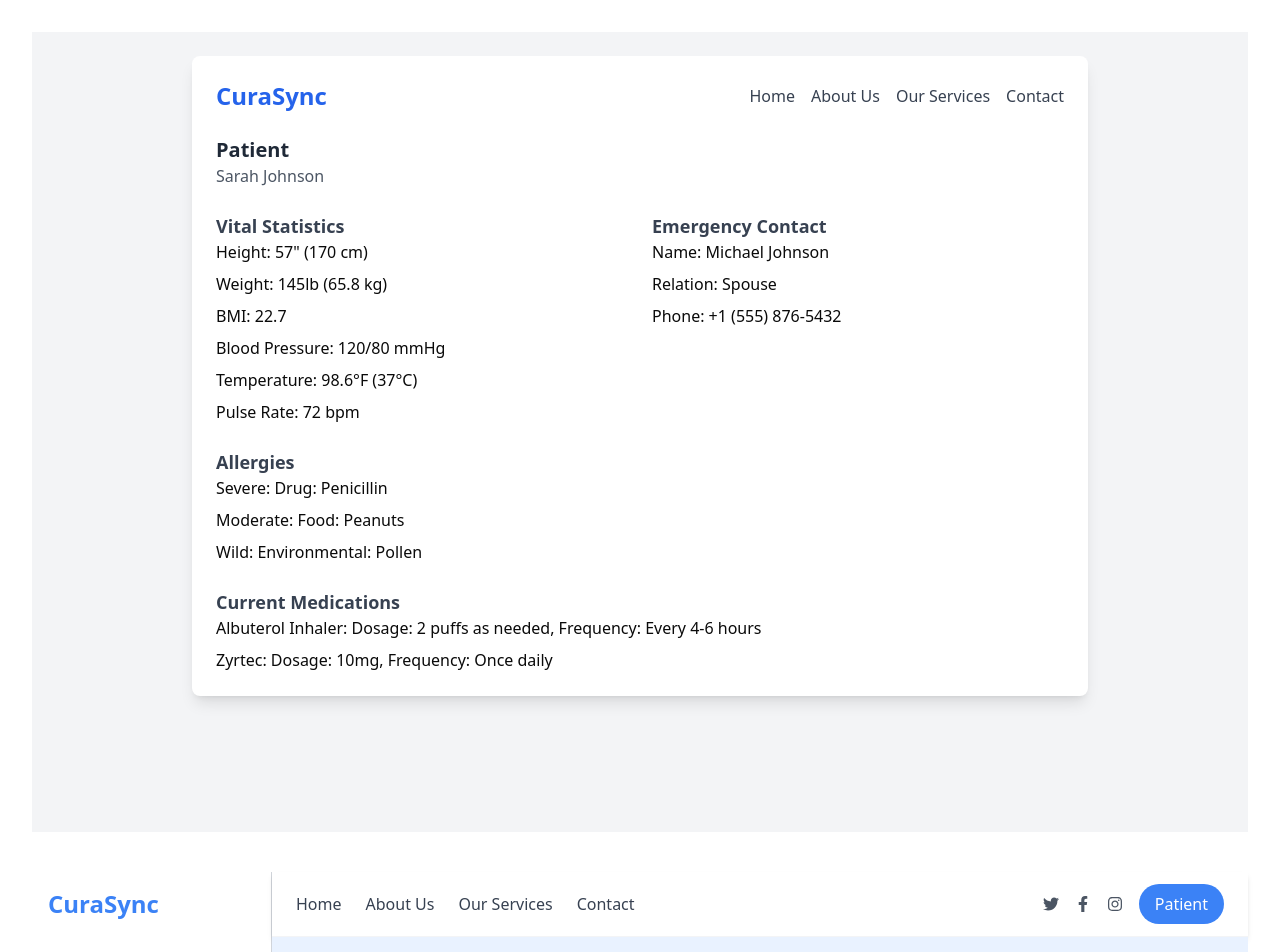
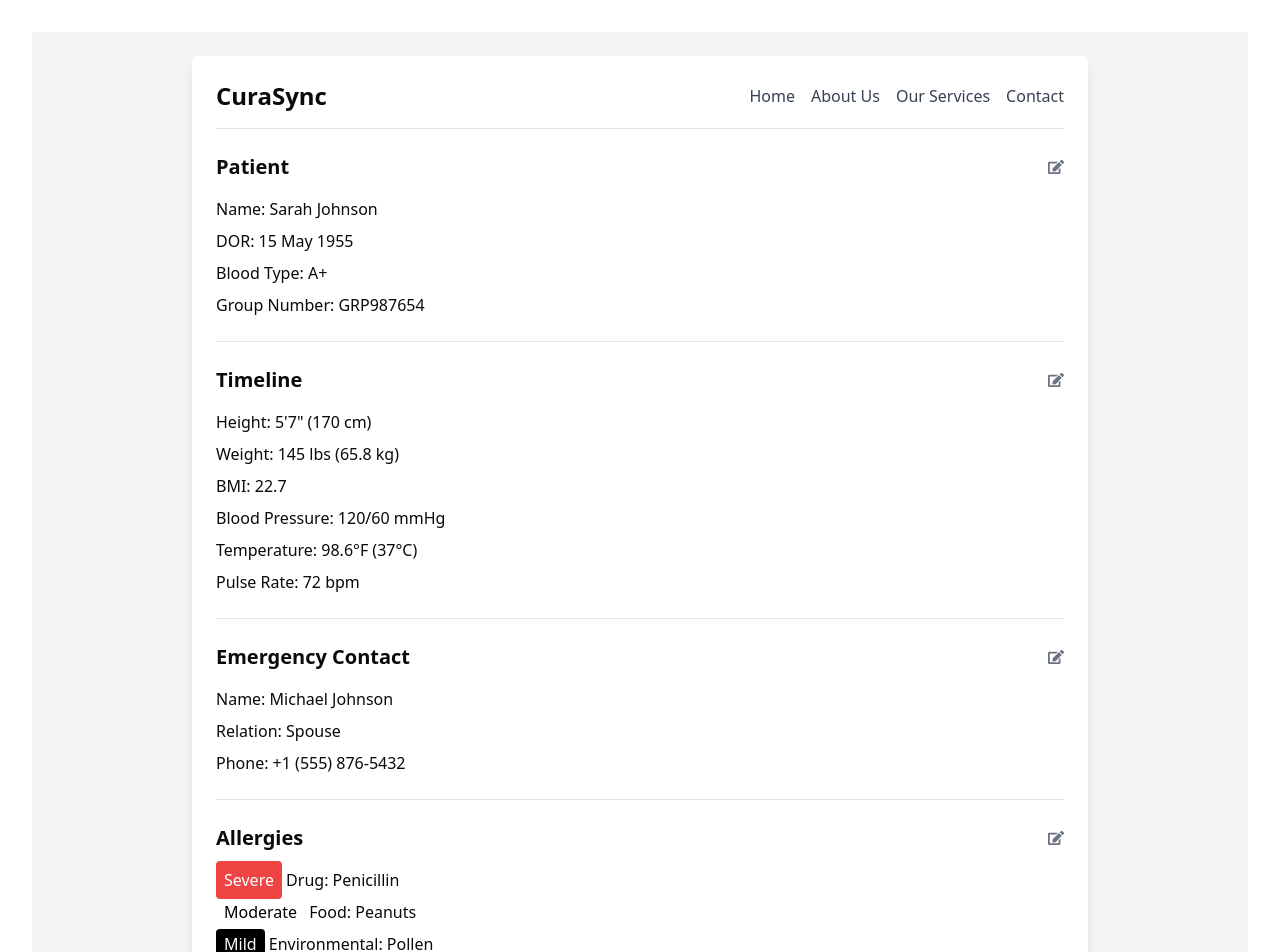
Before and after one commit to Sathmi0305/test-frontend, a Next.js app in the folder test-1.0-main/: page / in a window 1280 px wide. Shown: the top 952 px of the page. Built offline with nearby package versions, Linux system fonts and the light colour scheme.

Commit message:
changes in patient page

```diff
--- a/test-1.0-main/components/patient.tsx
+++ b/test-1.0-main/components/patient.tsx
@@ -1,61 +1,104 @@
 import React from 'react';
+import { FaEdit } from 'react-icons/fa'; // Import edit icon from react-icons
 
 const PatientDashboard: React.FC = () => {
   return (
-    <div className="min-h-screen bg-gray-100 p-6">
-      <div className="max-w-4xl mx-auto bg-white rounded-lg shadow-lg p-6">
-        <div className="flex justify-between items-center mb-6">
-          <h1 className="text-2xl font-bold text-blue-600">CuraSync</h1>
+    <div className="bg-gray-100 p-6 font-sans">
+      <div className="max-w-4xl mx-auto bg-white shadow-lg rounded-lg p-6">
+        {/* Header Section */}
+        <div className="flex justify-between items-center border-b pb-4">
+          <h1 className="text-2xl font-bold">CuraSync</h1>
           <nav className="space-x-4">
-            <a href="#" className="text-gray-700 hover:text-blue-600">Home</a>
-            <a href="#" className="text-gray-700 hover:text-blue-600">About Us</a>
-            <a href="#" className="text-gray-700 hover:text-blue-600">Our Services</a>
-            <a href="#" className="text-gray-700 hover:text-blue-600">Contact</a>
+            <a href="#" className="text-gray-700 hover:text-gray-900">Home</a>
+            <a href="#" className="text-gray-700 hover:text-gray-900">About Us</a>
+            <a href="#" className="text-gray-700 hover:text-gray-900">Our Services</a>
+            <a href="#" className="text-gray-700 hover:text-gray-900">Contact</a>
           </nav>
         </div>
 
-        <div className="mb-6">
-          <h2 className="text-xl font-semibold text-gray-800">Patient</h2>
-          <p className="text-gray-600">Sarah Johnson</p>
+        {/* Patient Information Section */}
+        <div className="mt-6">
+          <div className="flex justify-between items-center">
+            <h2 className="text-xl font-semibold">Patient</h2>
+            <FaEdit className="text-gray-500 cursor-pointer" />
+          </div>
+          <div className="mt-4 space-y-2">
+            <p><span className="font-medium">Name:</span> Sarah Johnson</p>
+            <p><span className="font-medium">DOR:</span> 15 May 1955</p>
+            <p><span className="font-medium">Blood Type:</span> A+</p>
+            <p><span className="font-medium">Group Number:</span> GRP987654</p>
+          </div>
         </div>
 
-        <div className="grid grid-cols-1 md:grid-cols-2 gap-6 mb-6">
-          <div>
-            <h3 className="text-lg font-semibold text-gray-700">Vital Statistics</h3>
-            <div className="space-y-2">
-              <p><span className="font-medium">Height:</span> 57" (170 cm)</p>
-              <p><span className="font-medium">Weight:</span> 145lb (65.8 kg)</p>
+        {/* Separation Line */}
+        <div className="border-t my-6"></div>
+
+        {/* Timeline Section */}
+        <div className="mt-6">
+          <div className="flex justify-between items-center">
+            <h2 className="text-xl font-semibold">Timeline</h2>
+            <FaEdit className="text-gray-500 cursor-pointer" />
+          </div>
+          <div className="mt-4 space-y-2">
+            <p><span className="font-medium">Height:</span> 5'7" (170 cm)</p>
+            <p><span className="font-medium">Weight:</span> 145 lbs (65.8 kg)</p>
             <p><span className="font-medium">BMI:</span> 22.7</p>
-              <p><span className="font-medium">Blood Pressure:</span> 120/80 mmHg</p>
+            <p><span className="font-medium">Blood Pressure:</span> 120/60 mmHg</p>
             <p><span className="font-medium">Temperature:</span> 98.6°F (37°C)</p>
             <p><span className="font-medium">Pulse Rate:</span> 72 bpm</p>
           </div>
         </div>
 
-          <div>
-            <h3 className="text-lg font-semibold text-gray-700">Emergency Contact</h3>
-            <div className="space-y-2">
+        {/* Separation Line */}
+        <div className="border-t my-6"></div>
+
+        {/* Emergency Contact Section */}
+        <div className="mt-6">
+          <div className="flex justify-between items-center">
+            <h2 className="text-xl font-semibold">Emergency Contact</h2>
+            <FaEdit className="text-gray-500 cursor-pointer" />
+          </div>
+          <div className="mt-4 space-y-2">
             <p><span className="font-medium">Name:</span> Michael Johnson</p>
             <p><span className="font-medium">Relation:</span> Spouse</p>
             <p><span className="font-medium">Phone:</span> +1 (555) 876-5432</p>
           </div>
         </div>
+
+        {/* Separation Line */}
+        <div className="border-t my-6"></div>
+
+        {/* Allergies Section */}
+        <div className="mt-6">
+          <div className="flex justify-between items-center">
+            <h2 className="text-xl font-semibold">Allergies</h2>
+            <FaEdit className="text-gray-500 cursor-pointer" />
           </div>
-
-        <div className="mb-6">
-          <h3 className="text-lg font-semibold text-gray-700">Allergies</h3>
-          <div className="space-y-2">
-            <p><span className="font-medium">Severe:</span> Drug: Penicillin</p>
-            <p><span className="font-medium">Moderate:</span> Food: Peanuts</p>
-            <p><span className="font-medium">Wild:</span> Environmental: Pollen</p>
+          <div className="mt-4 space-y-2">
+            <p><span className="bg-red-500 text-white px-2 py-2 rounded">Severe</span> Drug: Penicillin</p>
+            <p><span className="bg-white-500 text-black px-2 py-2 rounded">Moderate</span> Food: Peanuts</p>
+            <p><span className="bg-black text-white px-2 py-1 rounded">Mild</span> Environmental: Pollen</p>
           </div>
         </div>
 
-        <div>
-          <h3 className="text-lg font-semibold text-gray-700">Current Medications</h3>
-          <div className="space-y-2">
-            <p><span className="font-medium">Albuterol Inhaler:</span> Dosage: 2 puffs as needed, Frequency: Every 4-6 hours</p>
-            <p><span className="font-medium">Zyrtec:</span> Dosage: 10mg, Frequency: Once daily</p>
+        {/* Separation Line */}
+        <div className="border-t my-6"></div>
+
+        {/* Last Updated Section */}
+        <div className="mt-6">
+          <h2 className="text-xl font-semibold">Last updated:</h2>
+          <p className="mt-2">25 Jan 2025</p>
+        </div>
+
+        {/* Separation Line */}
+        <div className="border-t my-6"></div>
+
+        {/* Dashboard Access Section */}
+        <div className="mt-6">
+          <h2 className="text-xl font-semibold">Do you want to access your medical tracking Dashboard?</h2>
+          <div className="mt-4 flex space-x-4">
+            <button className="bg-red-500 text-white px-4 py-2 rounded">Yes</button>
+            <button className="bg-green-300 text-gray-700 px-4 py-2 rounded">No</button>
           </div>
         </div>
       </div>
```
Lines whose indentation alone changed are shown as unchanged.
